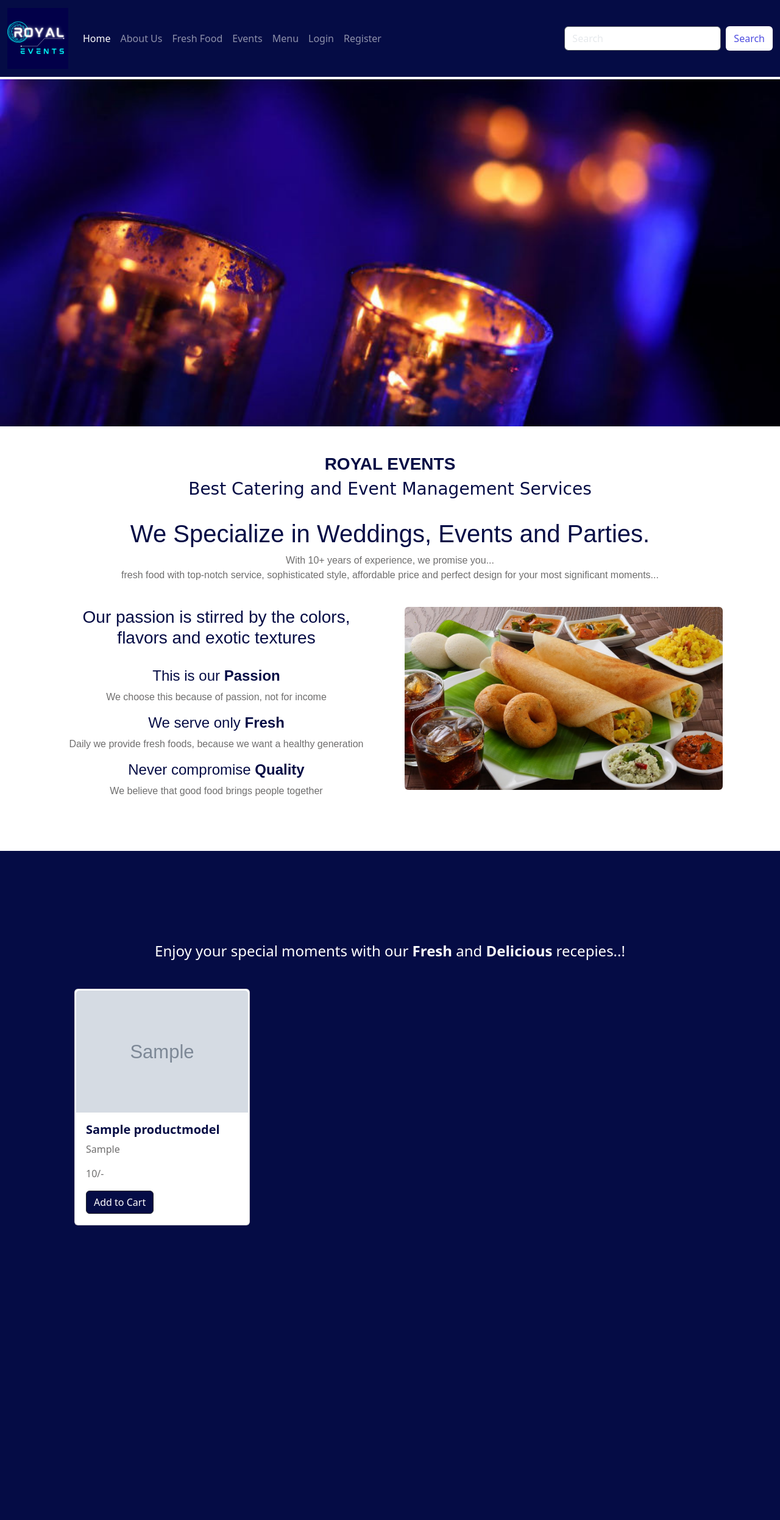
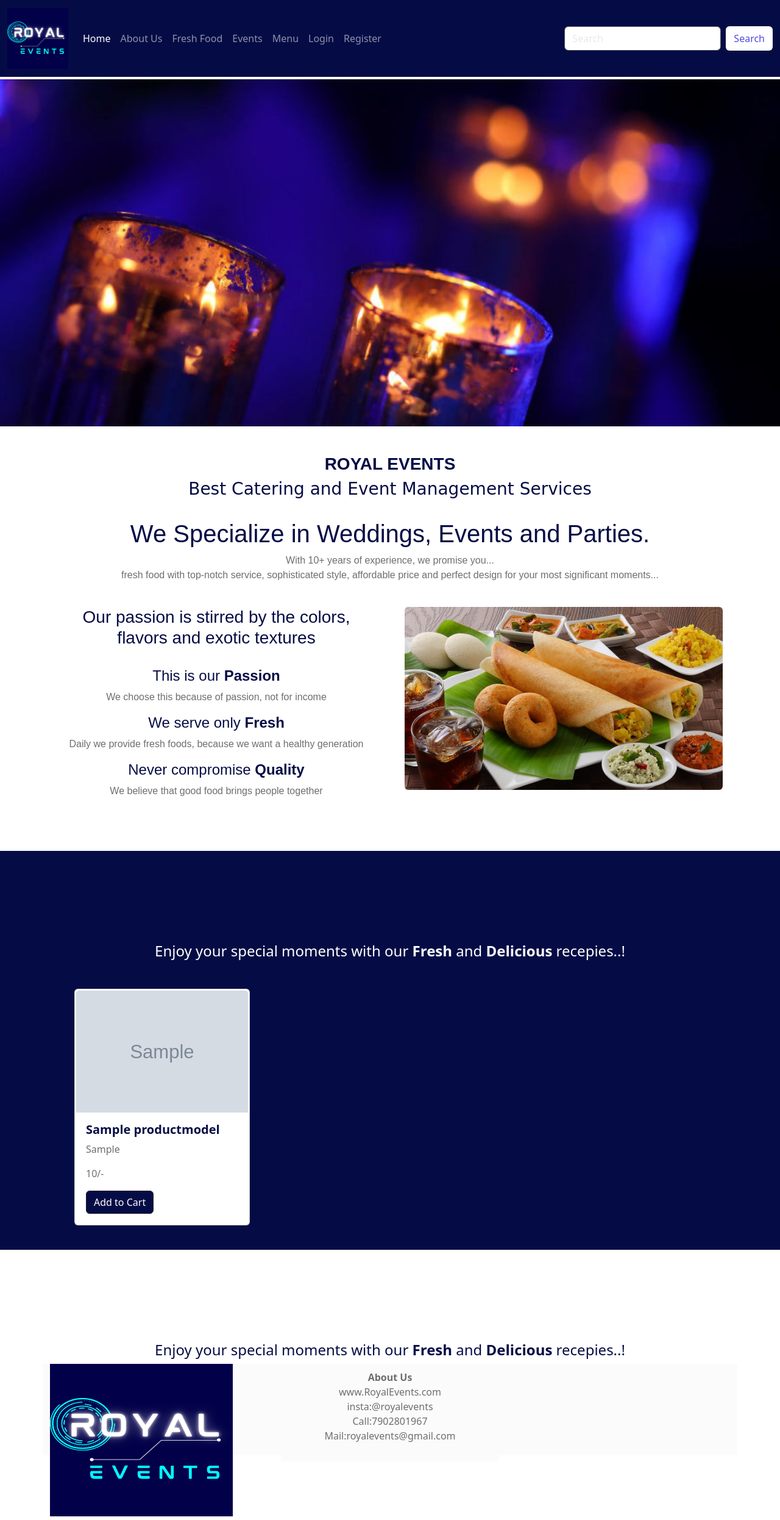
Before and after one commit to alen0577/catering-and-event-management-project, a Django app: page / in a window 1280 px wide. Shown: the whole page at 61% size. Before the commit the page ends 2009 px from the top, so only its background shows below. Run offline with Django 4.2, Linux system fonts and the light colour scheme; tables that the repository leaves empty hold one stand-in row (values such as "Sample post"); grey boxes marked "Sample" are stand-in pictures; some libraries are stand-ins or nearby versions; grey boxes are pictures that could not be loaded.

Commit message:
modified

```diff
--- a/static/css/index.css
+++ b/static/css/index.css
@@ -35,3 +35,8 @@ section#section3 h4.title{
     color: white;
     margin-top: 150px;
 }
+
+section#section4 h4.title{
+    color: rgb(5, 12, 69);
+    margin-top: 150px;
+}
--- a/templates/home/index.html
+++ b/templates/home/index.html
@@ -84,16 +84,16 @@ Royal Events-Home
 
 <section id="section3">
 
-   <div class="container">
+  <div class="container">
     <div class="row">
         <div class="col-12">
             <h4 class="title text-center">Enjoy your special moments with our <b>Fresh</b> and <b>Delicious</b> recepies..!</h4>
         </div>
     </div>
-   </div>
+  </div>
 
 
-   <div class="container">
+  <div class="container">
     <div class="row">
       {% for i in product %}
 
@@ -114,9 +114,60 @@ Royal Events-Home
 
       {% endfor %}
     </div>
-   </div>
+  </div>
 
 
+</section>
+
+<section id="section4">
+
+  <div class="container">
+    <div class="row">
+
+      <div class="col-12">
+        <h4 class="title text-center">Enjoy your special moments with our <b>Fresh</b> and <b>Delicious</b> recepies..!</h4>
+      </div>
+    </div>
+  </div>
+
+
+</section>
+
+<section id="section5">
+  <div class="container footer">
+    <div class="row">
+
+
+      <div class="col-lg-4">
+
+        <img src="{% static 'images/logo.png' %}" alt="" class="img-fluid" style="height: 250px;width: 300px;">
+
+      </div>
+
+
+      <div class="col-lg-4">
+
+        <div class="footer">
+          <p class="text-center" style="margin-top: 10px;"><b>About Us </b> <br>www.RoyalEvents.com <br>
+          insta:@royalevents <br>
+          Call:7902801967 <br>
+          Mail:royalevents@gmail.com <br>
+          </p>
+        </div>
+
+      </div>
+
+
+      <div class="col-lg-4">
+        <div class="container">
+          <iframe src="https://www.google.com/maps/embed?pb=!1m18!1m12!1m3!1d251502.02516988054!2d76.28649447344515!3d9.957309299244955!2m3!1f0!2f0!3f0!3m2!1i1024!2i768!4f13.1!3m3!1m2!1s0x3b080d514abec6bf%3A0xbd582caa5844192!2sKochi%2C%20Kerala!5e0!3m2!1sen!2sin!4v1680984708082!5m2!1sen!2sin" width="400" height="250" style="border:0;" allowfullscreen="" loading="lazy" referrerpolicy="no-referrer-when-downgrade"></iframe>
+        </div>
+
+      </div>
+
+
+    </div>
+  </div>
 </section>
 
 
--- a/templates/home/navbar.html
+++ b/templates/home/navbar.html
@@ -23,7 +23,7 @@
                   <a class="nav-link" href="#section3">Fresh Food</a>
                 </li>
                 <li class="nav-item">
-                  <a class="nav-link" href="#">Events</a>
+                  <a class="nav-link" href="#section4">Events</a>
                   <li class="nav-item">
                       <a class="nav-link" href="#">Menu</a>
                     </li>
```
